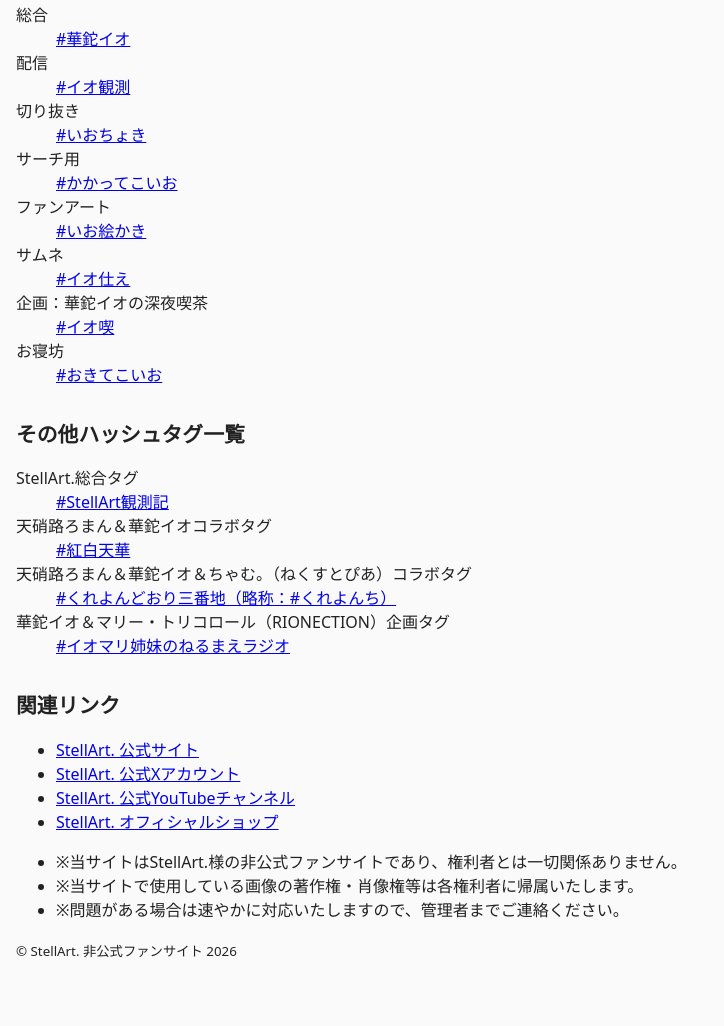
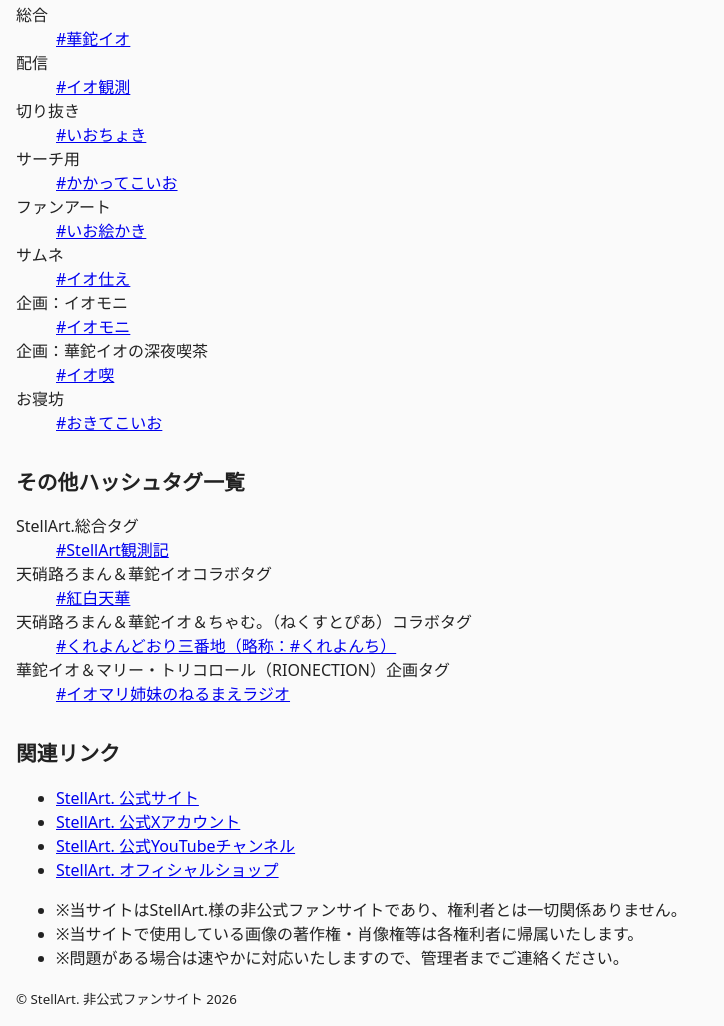
Before and after one commit to ukamiMito/stellartfan, a website: page docs/index.html in a window 1280 px wide. Shown: the part 3631-4657 px from the top of the page, without its empty margins (0-724 px from the left). Before the commit the page ends 4609 px from the top, so only its background shows below. Drawn offline with Linux system fonts and the light colour scheme.

Commit message:
feat: ハッシュタグ更新

```diff
--- a/docs/index.html
+++ b/docs/index.html
@@ -126,6 +126,8 @@ j=d.createElement(s),dl=l!='dataLayer'?'&l='+l:'';j.async=true;j.src=
 <dd><a href="https://x.com/search?q=%23いお絵かき&f=live" target="_blank">#いお絵かき</a></dd>
 <dt>サムネ</dt>
 <dd><a href="https://x.com/search?q=%23イオ仕え&f=live" target="_blank">#イオ仕え</a></dd>
+<dt>企画：イオモニ</dt>
+<dd><a href="https://x.com/search?q=%23イオモニ&f=live" target="_blank">#イオモニ</a></dd>
 <dt>企画：華鉈イオの深夜喫茶</dt>
 <dd><a href="https://x.com/search?q=%23イオ喫&f=live" target="_blank">#イオ喫</a></dd>
 <dt>お寝坊</dt>
```
